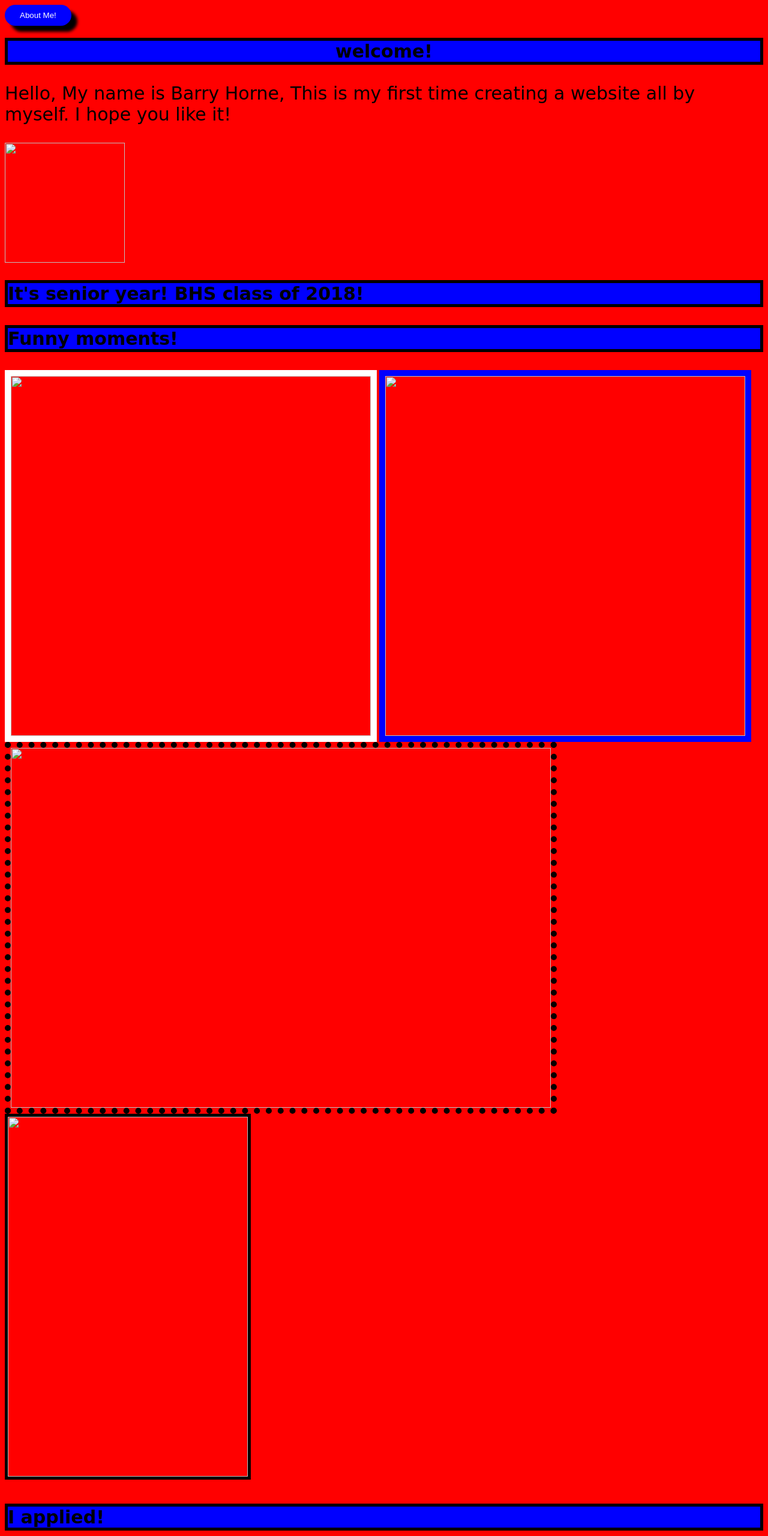
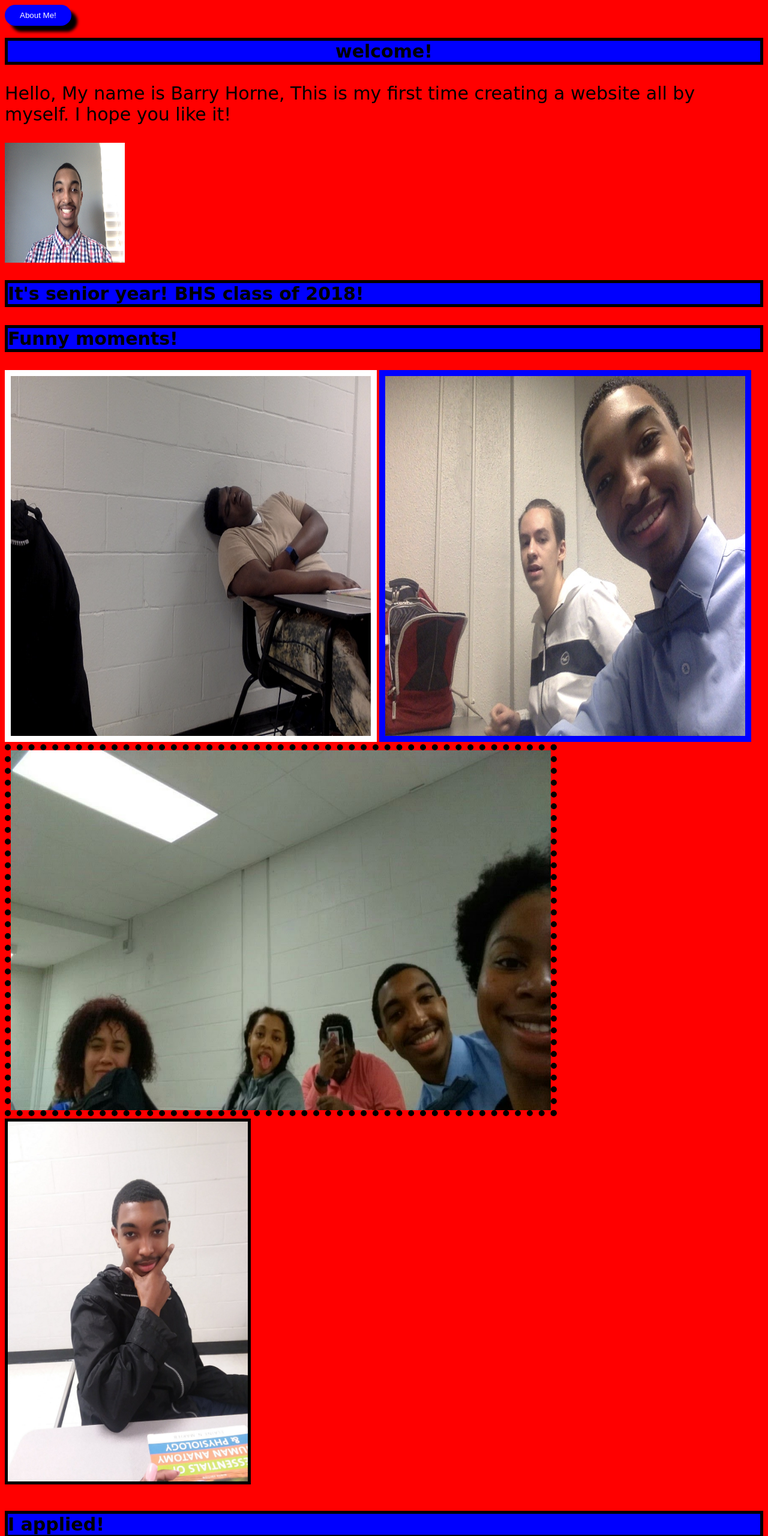
Before and after one commit to barryhorne24/Barry.css, a plain HTML site: page index.html in a window 1280 px wide. Shown: the top 2561 px of the page at 60% size. Drawn offline with Linux system fonts and the light colour scheme.

Commit message:
Update index.html

```diff
--- a/index.html
+++ b/index.html
@@ -8,15 +8,15 @@
 	<button>About Me!</button>
 	<h1> welcome!</h1>
 	<p>Hello, My name is Barry Horne, This is my first time creating a website all by myself. I hope you like it! </p>
-	<img src="img/self.jpg" width="200" height="200">
+	<img src="self.jpg" width="200" height="200">
 	<h2>It's senior year! BHS class of 2018!</h2>
 	<h3>Funny moments!</h3>
-	<img src="img/jalon.jpg" width="600" height="600" style="border: 10px solid white" >
-	<img src="img/jacob.jpg" width="600" height="600" style="border: 10px solid blue">
-	<img src="img/us.jpg" width="900" height="600" style="border: 10px dotted black">
-	<img src="img/self2.jpg" width="400" height="600" style="border: 5px solid black">
+	<img src="jalon.jpg" width="600" height="600" style="border: 10px solid white" >
+	<img src="jacob.jpg" width="600" height="600" style="border: 10px solid blue">
+	<img src="us.jpg" width="900" height="600" style="border: 10px dotted black">
+	<img src="self2.jpg" width="400" height="600" style="border: 5px solid black">
 	<h4>I applied!</h4>
-	<img src="img/collegeapp.jpg" width="500" height="650">
-	<img src="img/image2.jpg" width="400" height="650">
+	<img src="collegeapp.jpg" width="500" height="650">
+	<img src="image2.jpg" width="400" height="650">
 </body>
 </html>
```
